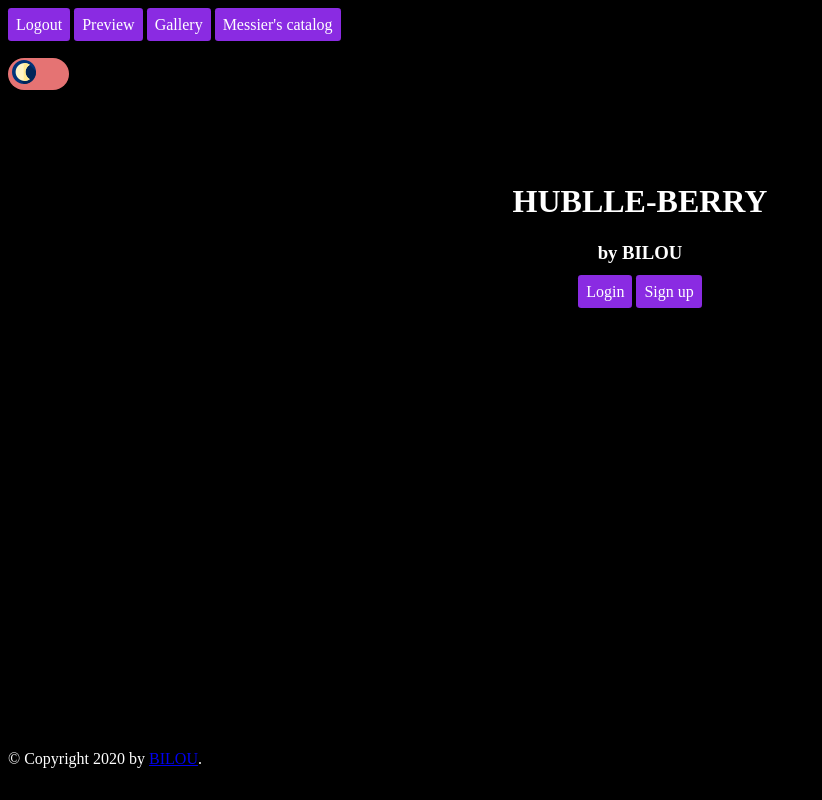
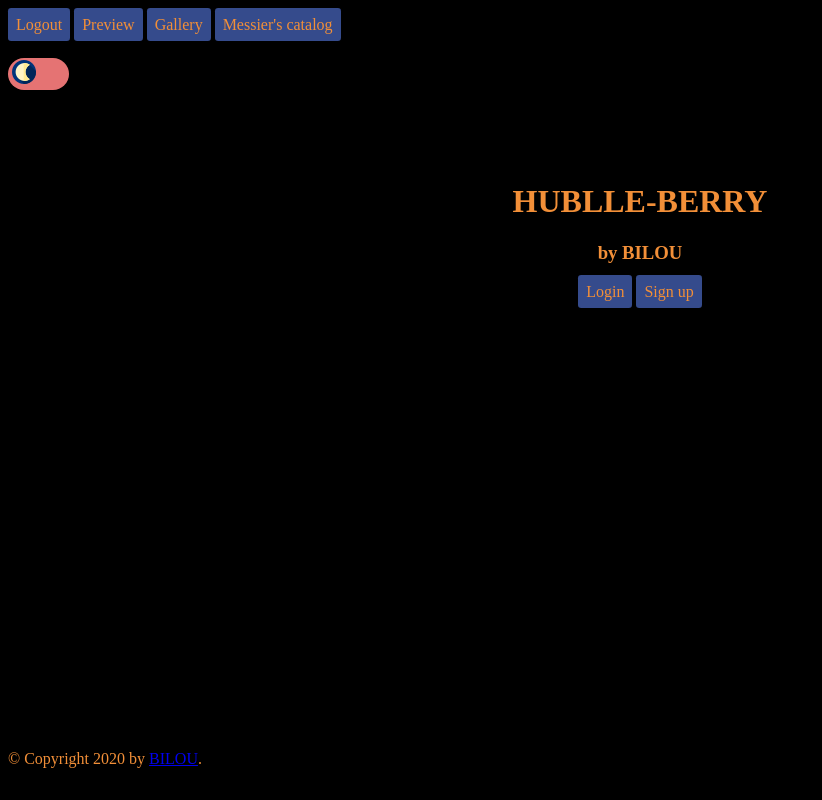
Before and after one commit to Bilou4/hubble-berry, a Flask app: page / in a window 1280 px wide. Shown: the whole page, without its empty margins (0-822 px from the left). Run offline with Flask 2, Linux system fonts and the light colour scheme.

Commit message:
test nouvelles couleurs

```diff
--- a/appFolder/static/css/main.css
+++ b/appFolder/static/css/main.css
@@ -63,11 +63,12 @@ select{
 
 /* Style the buttons that are used to open the tab content */
 .tab button {
-	background-color: #f1f1f1;
+	background-color: #354B8C;
 	border: none;
 	cursor: pointer;
 	padding: 1em 1em;
 	transition: 0.3s;
+	color:#F28F38;
 }
 
 /* Change background color of buttons on hover */
@@ -77,7 +78,7 @@ select{
 
 /* Create an active/current tablink class */
 .tab button.active {
-	background-color: #ccc;
+	background-color: #2C3D73;
 }
 
 /* Style the tab content */
--- a/appFolder/static/js/layout.js
+++ b/appFolder/static/js/layout.js
@@ -1,7 +1,7 @@
 function switchOnNightMode() {
 	$('.container').css('color', '#e57373');
 	$('.button').css({
-		'background-color': '#d32f2f',
+		'background-color': '#131926',
 		'color': '#e57373'
 	});
 	$('.messageError').css('color', '#e57373');
@@ -14,29 +14,29 @@ function switchOnNightMode() {
 		'background-color': 'black',
 		'color': '#e57373'
 	});
-	$('.tab button').css('background-color', '#e57373');
+	$('.tab button').css('background-color', 'black');
 	// $('.tab button:hover').css('background-color', '#ddd');
-	$('.tab button.active').css('background-color', '#d32f2f');
+	$('.tab button.active').css('background-color', '#131926');
 }
 
 function switchOffNightMode() {
-	$('.container').css('color', 'white');
+	$('.container').css('color', '#F28F38');
 	$('.button').css({
-		'background-color': 'blueviolet',
-		'color': 'white'
+		'background-color': '#354B8C',
+		'color': '#F28F38'
 	});
 	$('.messageError').css('color', 'white');
-	$('footer').css('color', 'white');
+	$('footer').css('color', '#F28F38');
 	$('input').css({
 		'background-color': 'black',
-		'color': 'white'
+		'color': '#F28F38'
 	});
 	$('select').css({
 		'background-color': 'black',
-		'color': 'white'
+		'color': '#F28F38'
 	});
-	$('.tab button').css('background-color', '#f1f1f1');
-	$('.tab button.active').css('background-color', '#ccc');
+	$('.tab button').css('background-color', '#354B8C');
+	$('.tab button.active').css('background-color', '#2C3D73');
 
 }
 
```
